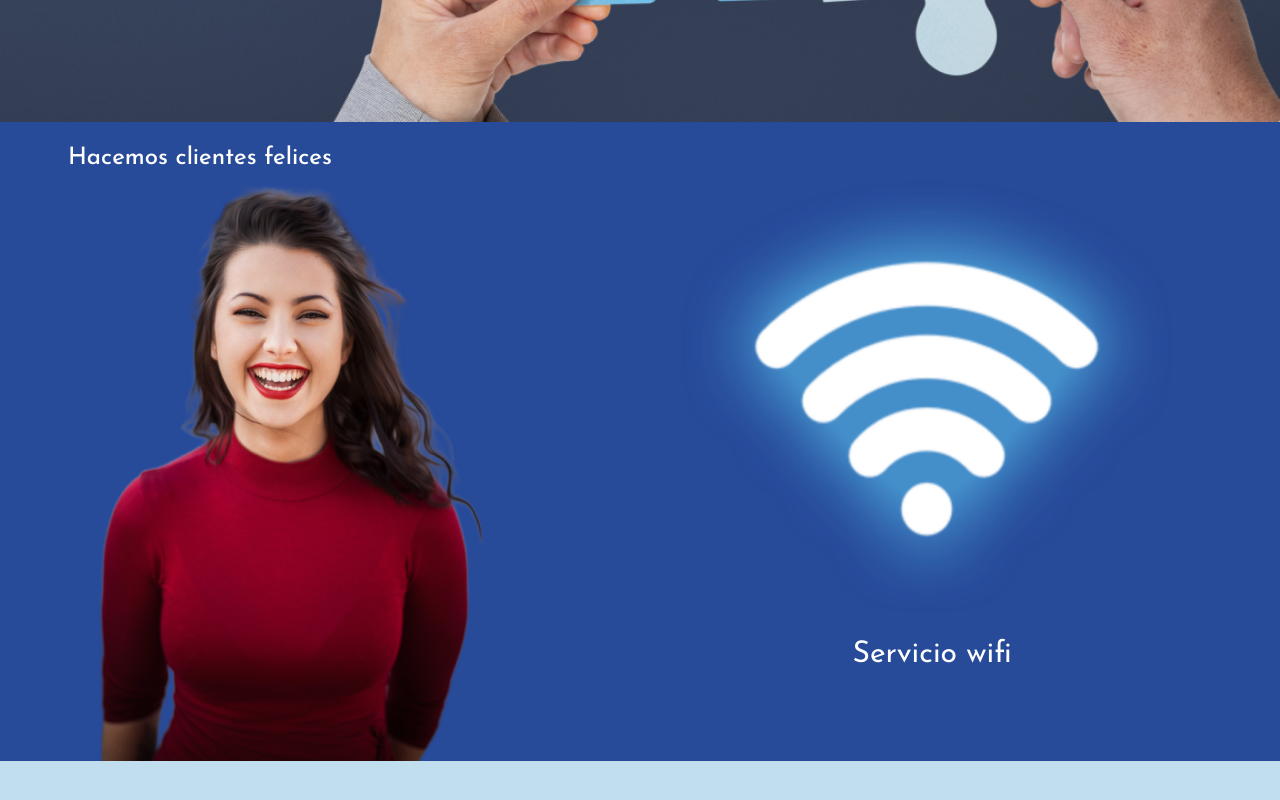
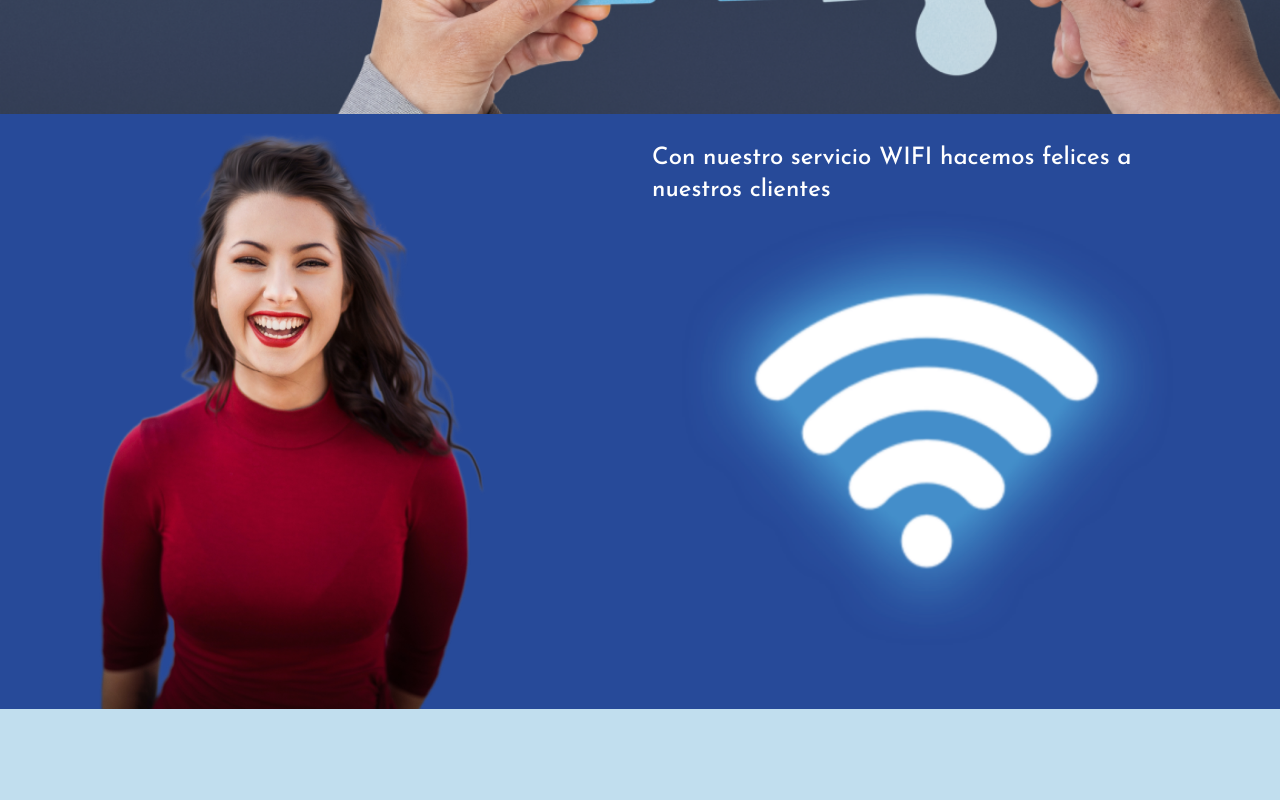
Before and after one commit to labs-company/costanet, a Next.js app: page / in a window 1280 px wide. Shown: the part 1478-2278 px from the top of the page. Built offline with nearby package versions, Linux system fonts and the light colour scheme.

Commit message:
se cambia el mensaje del servicio

```diff
--- a/app/servicios/page.tsx
+++ b/app/servicios/page.tsx
@@ -8,21 +8,21 @@ export default function PageServices() {
   return (
     <>
       <Container className="flex flex-col justify-center">
-        <div className="pt-5">
-          <p className="text-4xl xl:text-2xl text-white font-medium ml-1">
-            Hacemos clientes felices
-          </p>
-        </div>
         <Grid container spacing={2}>
           <Grid xs={6}>
-            <Image src={clientHappy} alt="Hacemos clientes felices" />
+            <Image
+              src={clientHappy}
+              alt="Con nuestro servicio WIFI hacemos felices a nuestros clientes"
+            />
           </Grid>
           <Grid xs={6}>
+            <div className="pt-5">
+              <p className="text-4xl xl:text-2xl text-white font-medium ml-1">
+                Con nuestro servicio WIFI hacemos felices a nuestros clientes
+              </p>
+            </div>
             <figure className="flex flex-col items-center justify-center">
               <Image src={wifiCostanet} alt="Servicio de wifi" width={500} />
-              <figcaption className="text-3xl text-white">
-                Servicio wifi
-              </figcaption>
             </figure>
           </Grid>
         </Grid>
```
